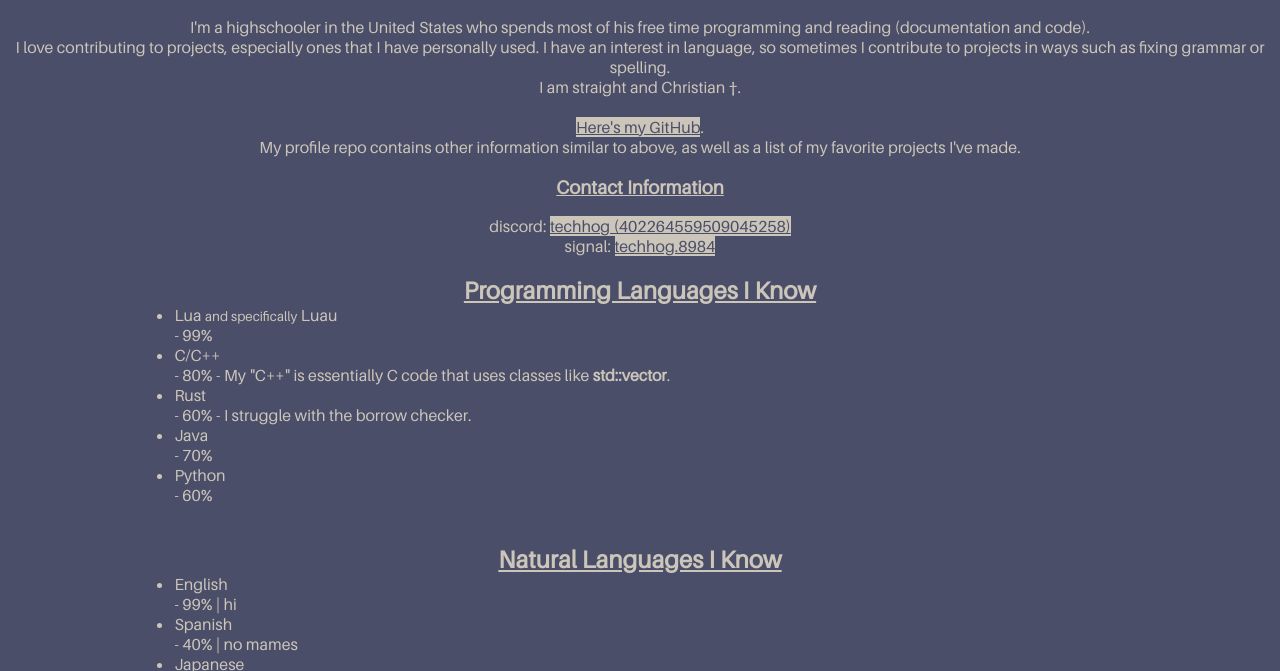
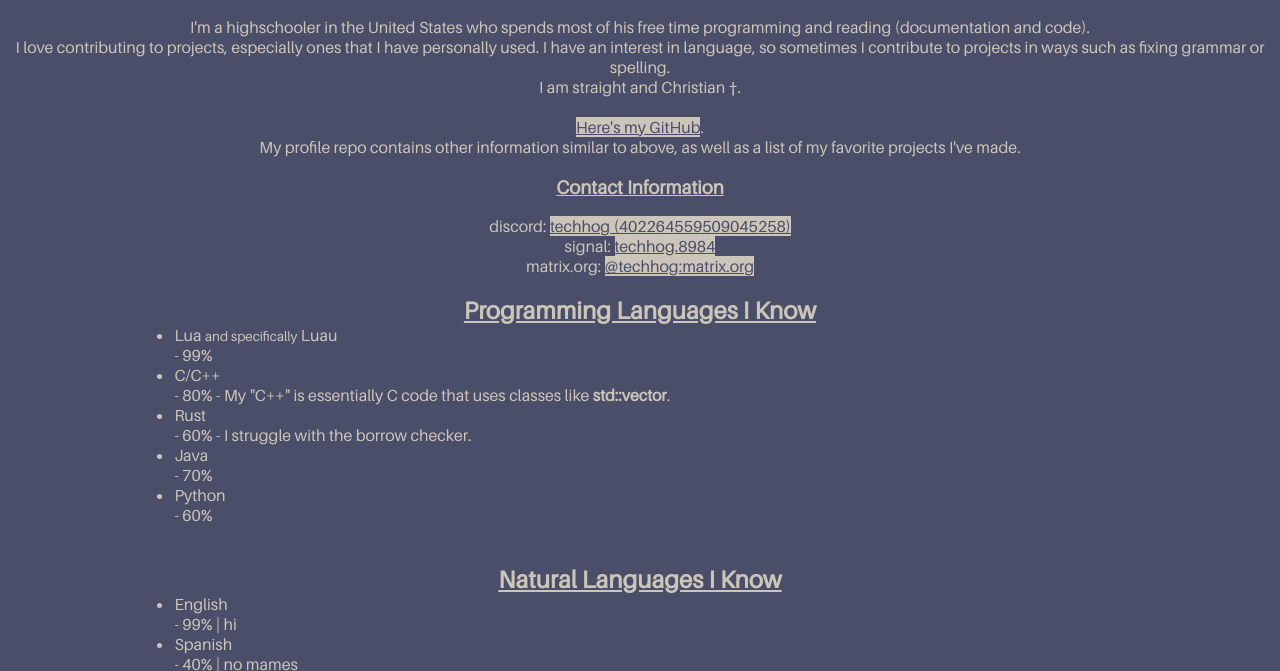
Before and after one commit to TechHog8984/TechHog8984.github.io, a plain HTML site: page index.html in a window 1280 px wide. Shown: the part 133-804 px from the top of the page. Drawn offline with Linux system fonts and the light colour scheme.

Commit message:
add matrix.org information

```diff
--- a/index.html
+++ b/index.html
@@ -25,6 +25,8 @@
             discord: <a href="https://discord.com/users/402264559509045258">techhog (402264559509045258)</a>
             <br>
             signal: <a href="https://signal.me/#eu/IxVsfcXJJEwuUTurN37kt1kSRfFzj_f3Gqtjx38mD0n-WBl_pQpI5axOFhmFOQjb">techhog.8984</a>
+            <br>
+            matrix.org: <a href="https://matrix.to/#/@techhog:matrix.org">@techhog:matrix.org</a>
         </p>
 
         <h2 class="centered normal"><u>Programming Languages I Know</u></h2>
```
